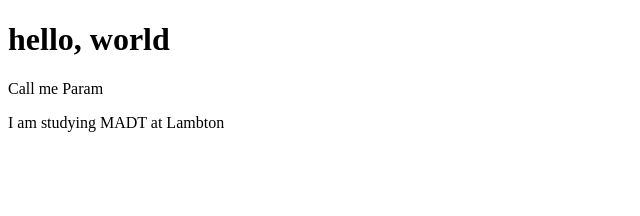
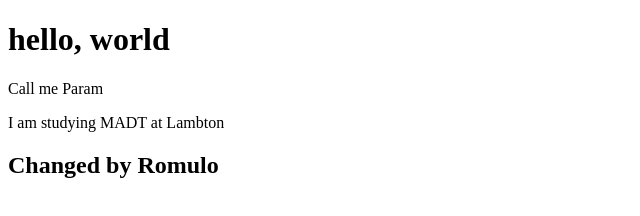
Before and after one commit to itsParam/example1, a plain HTML site: page index.html in a window 1280 px wide. Shown: the whole page, without its empty margins (0-640 px from the left). Drawn offline with Linux system fonts and the light colour scheme.

Commit message:
Update file to test the git
Update file to test the git

```diff
--- a/index.html
+++ b/index.html
@@ -7,5 +7,8 @@
     <h1>hello, world</h1>
     <p>Call me Param</p>
     <p>I am studying MADT at Lambton</p>
+
+    <h2> Changed by Romulo </h2>
+
   </body>
 </html>
```
